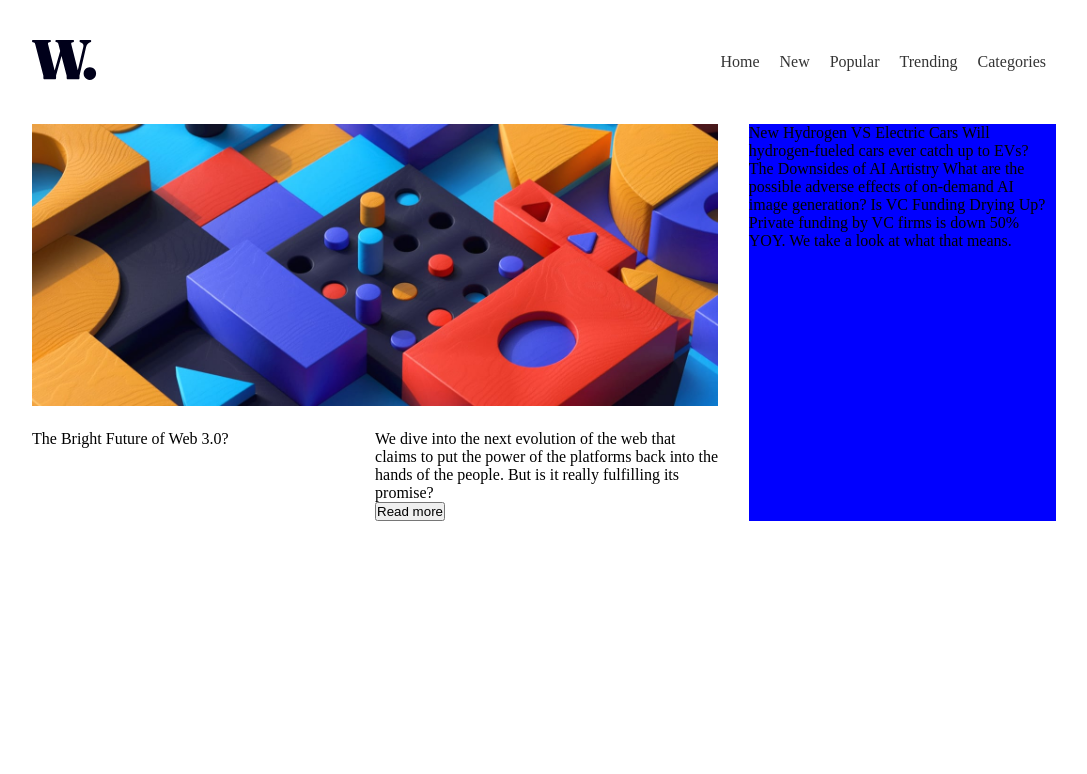
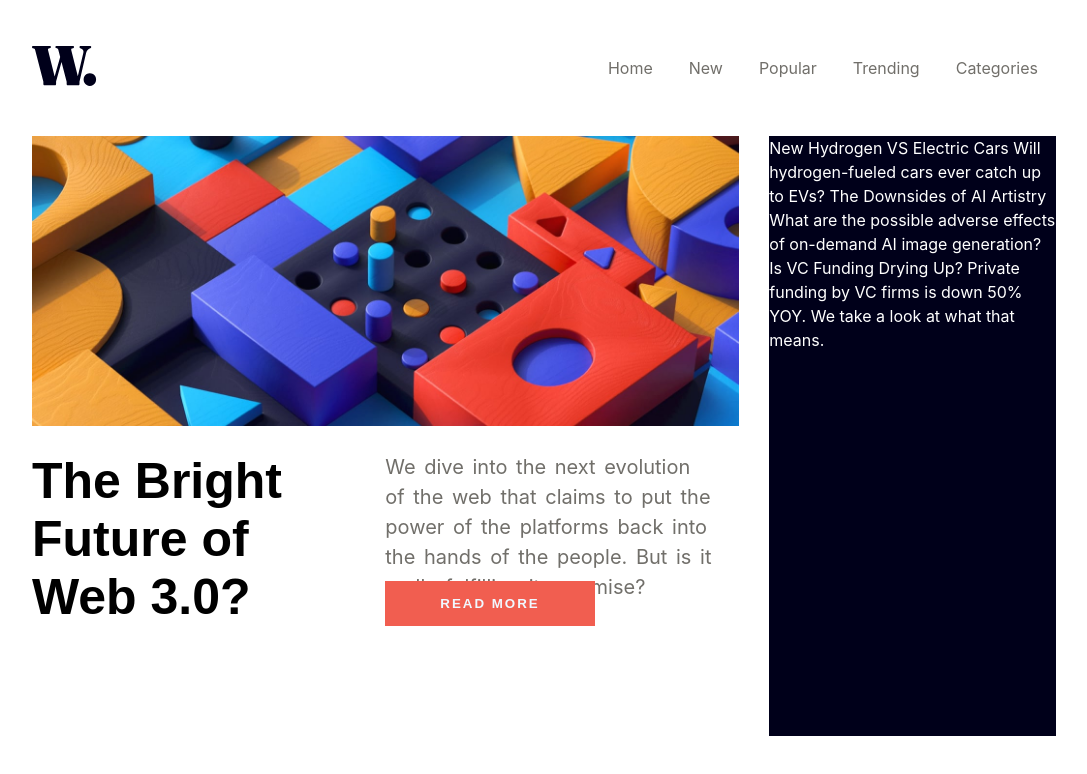
Before and after one commit to depinfo/mentor-chalenge-3, a plain HTML site: page index.html in a window 1280 px wide. Shown: the whole page, without its empty margins (96-1183 px from the left). Drawn offline with Linux system fonts and the light colour scheme.

Commit message:
first-try

```diff
--- a/index.html
+++ b/index.html
@@ -38,16 +38,16 @@
         </div>
         <div class="under_image">
           <div class="bright_future_title">
-            The Bright Future of Web 3.0?
+            The Bright Future of </br>Web 3.0?
           </div>
           <div class="bright_future_description">
-            We dive into the next evolution of the web that claims to put the power of the platforms back into the hands
-            of
-            the people.
-            But is it really fulfilling its promise?
-            <div class="read_more_button">
-              <button>Read more</button>
+            <div class="bright_future_content">
+              We dive into the next evolution of the web that claims to put the power of the platforms back into the hands
+              of
+              the people.
+              But is it really fulfilling its promise?
             </div>
+            <button class="readmore">Read more</button>
           </div>
         </div>
       </div>
--- a/style.css
+++ b/style.css
@@ -1,6 +1,10 @@
 * {
     margin: 0;
     padding: 0;
+}
+
+body {
+    font-family: 'Inter', sans-serif;
 }
 
 .container {
@@ -20,12 +24,12 @@
 }
 
 .navbar ul li{
- padding: 10px;
+ padding: 18px;
 }
 
 .navbar ul li a{
     text-decoration: none;
-    color: #333;
+    color: hsl(43, 3%, 43%);
 }
 
 .main-content {
@@ -33,10 +37,12 @@
     margin-top: 40px;
     display: flex;
     justify-content: space-between;
+    height: 600px;
+    line-height: 1.5
 }
 
 .first_block  {
-    width: 67%;
+    width: 69%;
 
 }
 
@@ -48,16 +54,21 @@
 }
 
 .second_block {
-    width: 30%;
-    background-color: blue;
+    width: 28%;
+    background-color: hsl(240, 100%, 5%);
+    color : white;
 }
 
 .bright_future_title {
     width: 50%;
+    font: 1em sans-serif;
+    font-size: 50px;
+    font-weight: 800;
 }
 
 .bright_future_description {
     width: 50%;
+    position: relative;
 }
 
 .under_image {
@@ -65,4 +76,32 @@
     display: flex;
     justify-content: space-between;
     margin-top: 20px;
+
 }
+
+.bright_future_content {
+    color: hsl(43, 3%, 43%);
+    font-size: 20px;
+    font-weight: 400;
+    margin-right: 25px;
+    word-spacing: 3px;
+
+}
+
+
+
+button{
+    text-align: center;
+    padding:15px 55px;
+    background-color: hsl(5, 85%, 63%);
+    color: aliceblue;
+    font-size: bold;
+    border: none;
+    position: absolute;
+    left: 0;
+    bottom: 0;
+    text-transform:uppercase;
+    cursor: pointer;
+    letter-spacing: 2px;
+    font-weight: 700;
+}
```
